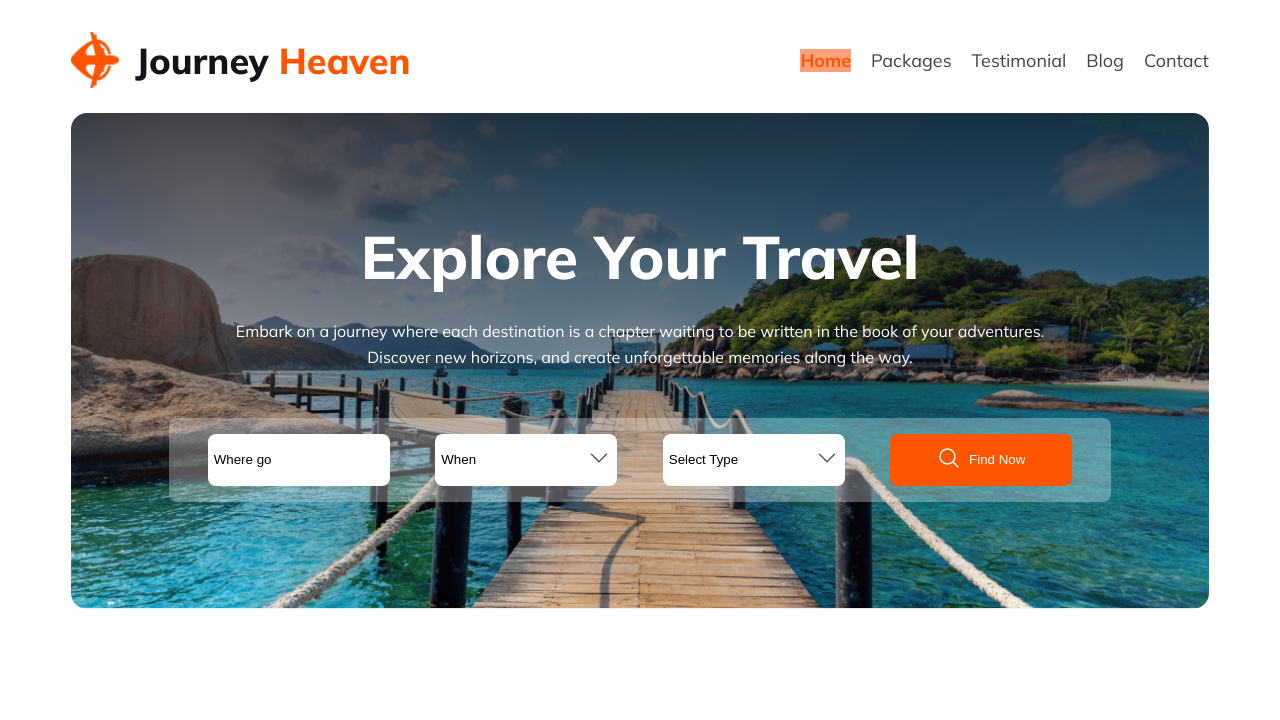
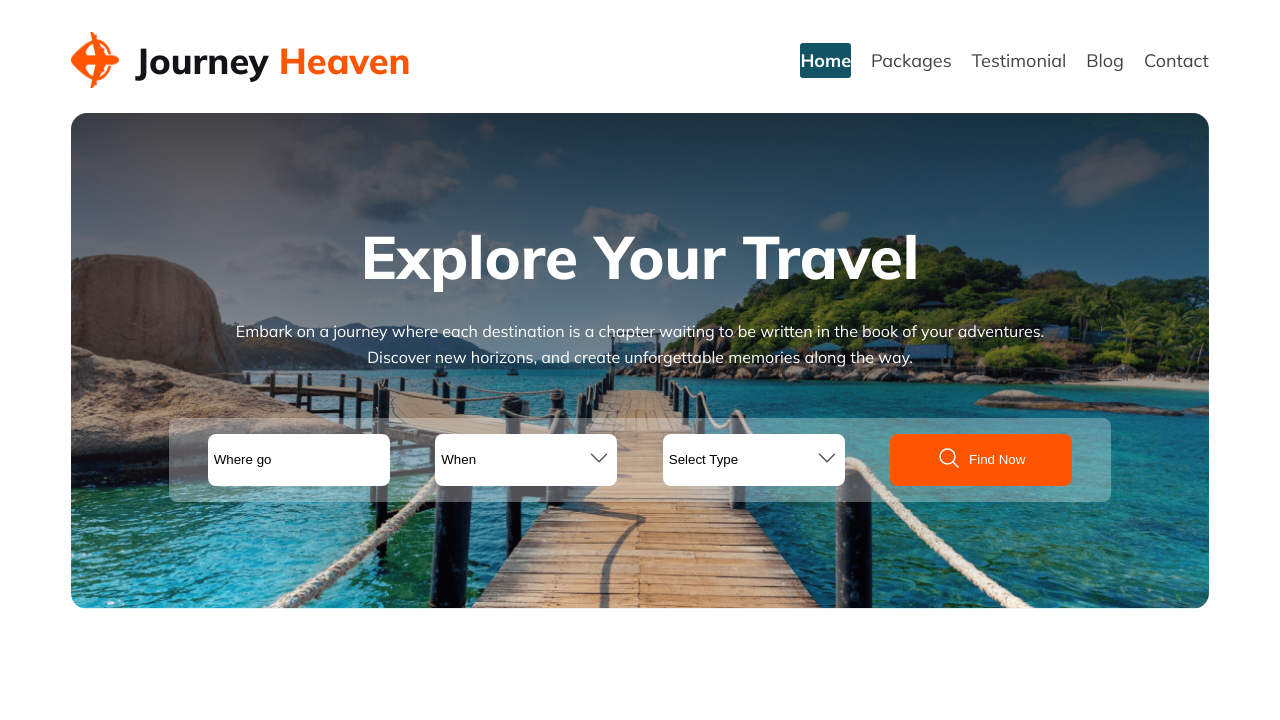
Before and after one commit to AbdullahFaiaz/Assignment-2, a plain HTML site: page index.html in a window 1280 px wide. In both pictures the pointer is over the link "Home". Shown: the top 720 px of the page. Drawn offline with Linux system fonts and the light colour scheme.

Commit message:
hover effect added

```diff
--- a/styles/style.css
+++ b/styles/style.css
@@ -45,9 +45,14 @@
     font-weight: 400;
     text-decoration: none;
     margin-left: 1rem;
+    transition: padding 0.3s ease-in-out 0s;
 }
 .nav-options:hover{
-    background-color: lightsalmon;
+    background-color: #145364;
+    border-radius: 3px;
+    padding-top: 6px;
+    padding-bottom: 6px;
+    color: white;
 }
 .nav-options-home{
     color: #FF5400;
```
